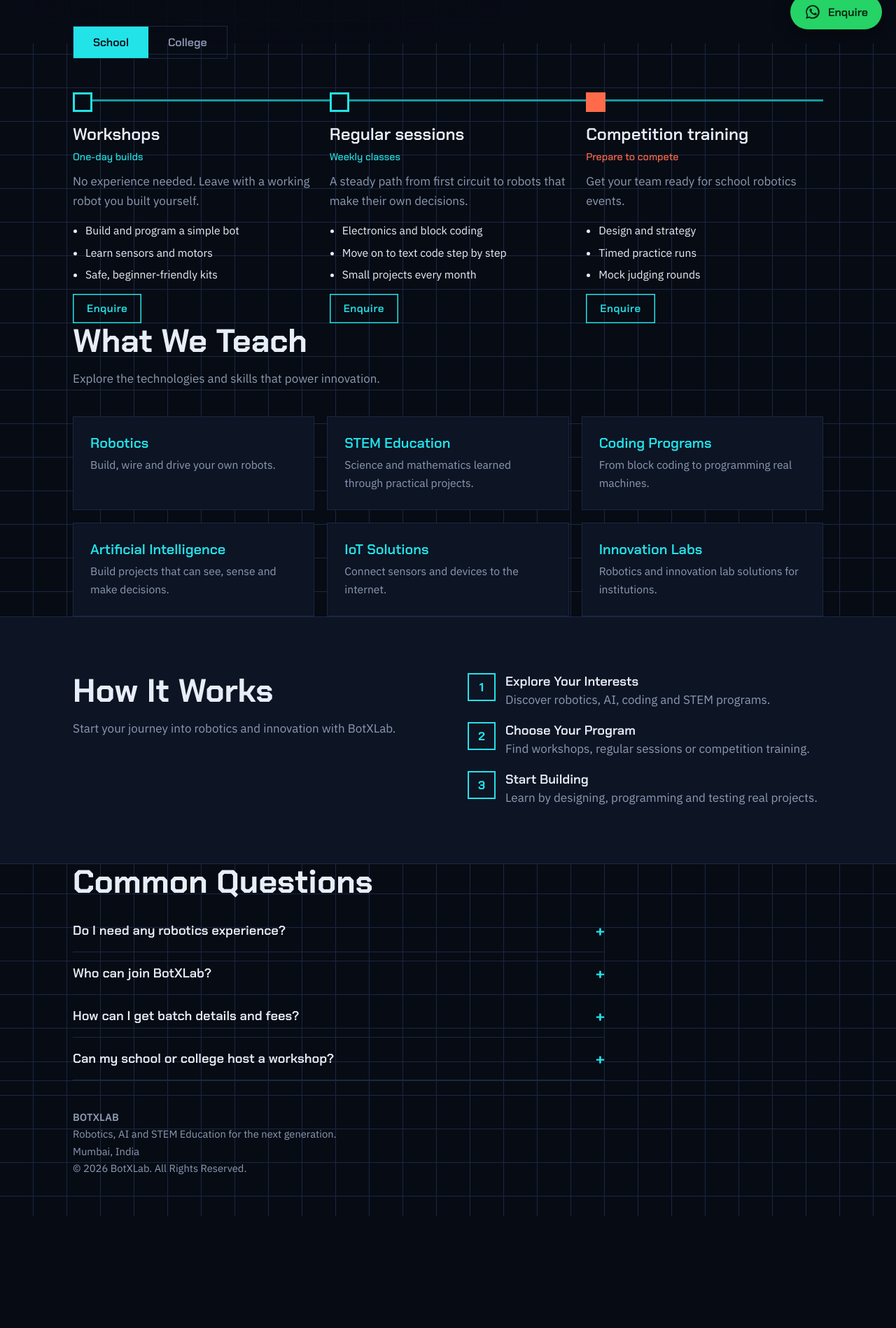
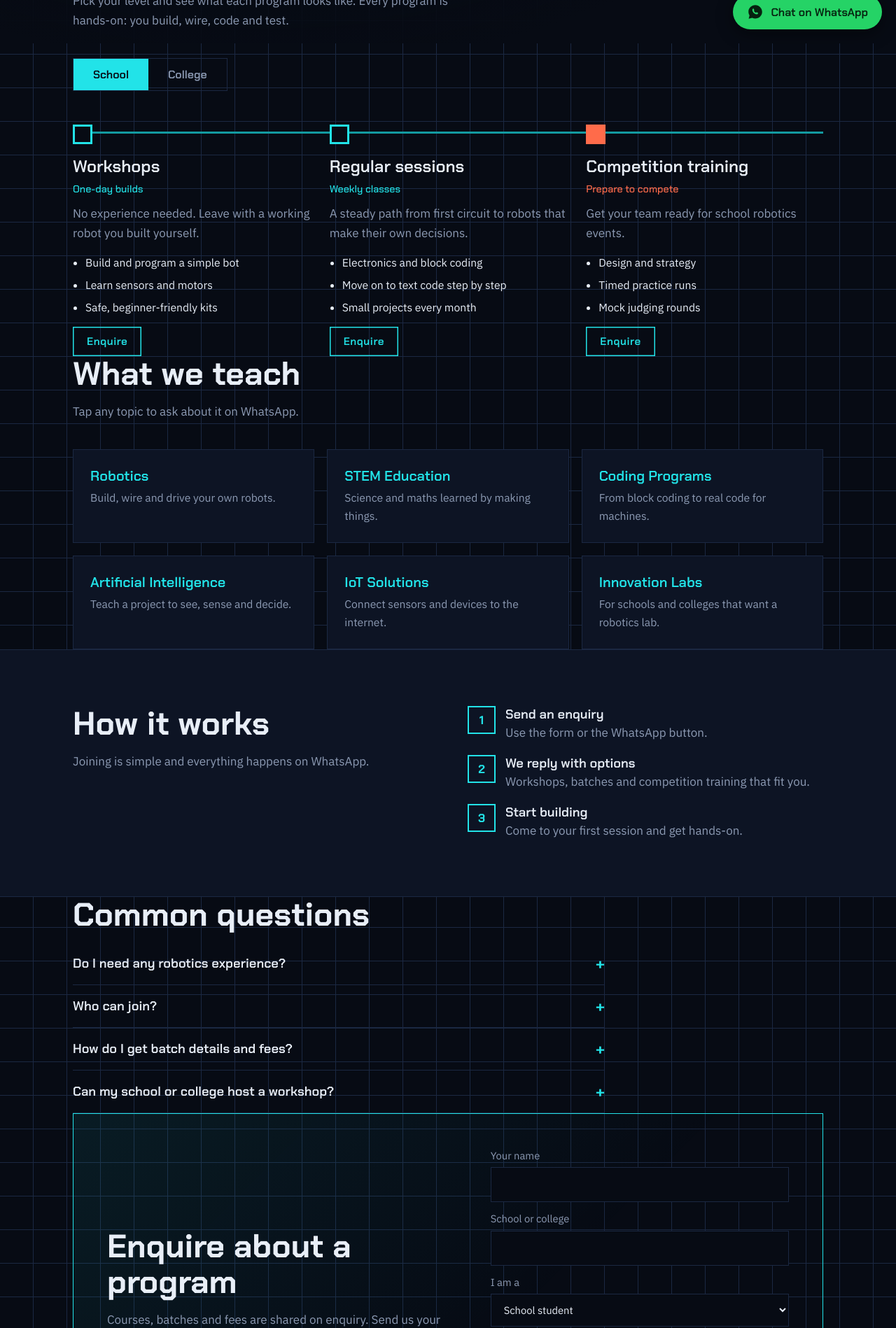
Before and after one commit to affanmukadam/botxlab-website, a plain HTML site: page index.html in a window 1280 px wide. Shown: the part 738-2636 px from the top of the page at 70% size. Before the commit the page ends 2476 px from the top, so only its background shows below. Drawn offline with Linux system fonts and the light colour scheme.

Commit message:
Update index.html

```diff
--- a/index.html
+++ b/index.html
@@ -1,344 +1,126 @@
-
 <!DOCTYPE html>
 <html lang="en">
-
 <head>
-    <meta charset="UTF-8">
-    <meta name="viewport" content="width=device-width, initial-scale=1.0">
-
-    <title>BotXLab | Robotics, AI & STEM Education</title>
-
-    <meta name="description" content="BotXLab offers hands-on robotics workshops, AI, coding, STEM education, competition training and innovation lab solutions for schools and colleges.">
-
-    <meta name="theme-color" content="#0b0b0b">
-
+<meta charset="utf-8">
+<meta name="viewport" content="width=device-width, initial-scale=1">
+<title>Botxlab | Robotics workshops, sessions and competition training</title>
+<meta name="description" content="Robotics and STEM learning for school and college students: hands-on workshops, regular sessions and competition training.">
 <link rel="preconnect" href="https://fonts.googleapis.com">
 <link rel="preconnect" href="https://fonts.gstatic.com" crossorigin>
-
-    <link href="https://fonts.googleapis.com/css2?family=Chakra+Petch:wght@500;600;700&family=IBM+Plex+Sans:wght@400;500;600&display=swap" rel="stylesheet">
-
+<link href="https://fonts.googleapis.com/css2?family=Chakra+Petch:wght@500;600;700&family=IBM+Plex+Sans:wght@400;500&display=swap" rel="stylesheet">
 <link rel="stylesheet" href="css/style.css">
 </head>
-
 <body>
-
-    <!-- NAVBAR -->
-
 <header class="wrap">
-        <nav aria-label="Main navigation">
-
-            <a class="brand" href="#top">
-                <span>BOT</span><b>X</b><span>LAB</span>
-            </a>
-
+  <nav aria-label="Main">
+    <a class="brand" href="#top"><span>BOT</span><b>X</b><span>LAB</span></a>
     <ul>
       <li><a href="#programs">Programs</a></li>
-                <li><a href="#offer">What We Teach</a></li>
-                <li><a href="#how-it-works">How It Works</a></li>
+      <li><a href="#offer">What we teach</a></li>
       <li><a href="#faq">FAQ</a></li>
+      <li><a href="#join">Join</a></li>
     </ul>
-
+    <a class="btn ghost" href="https://wa.me/919969407199?text=Hi%20Botxlab%2C%20I%20want%20to%20enquire%20about%20your%20programs." target="_blank" rel="noopener">WhatsApp us</a>
   </nav>
 </header>
 
+<main id="top">
+  <div class="wrap hero">
+    <div>
+      <h1>Build the robot. Then take it to the arena.</h1>
+      <p class="live" aria-live="off">Botxlab teaches <span id="typewriter-text"></span><span class="caret" aria-hidden="true"></span></p>
+      <p class="lead">Hands-on robotics for school and college students. Learn in workshops, grow in weekly sessions, and train for competitions with a team that builds with you.</p>
+      <div class="cta">
+        <a class="btn" href="#join">Enquire now</a>
+        <a class="btn ghost" href="#programs">See programs</a>
+      </div>
+    </div>
+    <aside class="quick" aria-label="Quick enquiry">
+      <h2>Quick enquiry</h2>
+      <p>Choose and we will open WhatsApp with your message ready.</p>
+      <label>I am a<select id="q-level"><option>School student</option><option>College student</option><option>Parent or teacher</option><option>School or college representative</option></select></label>
+      <label>I want<select id="q-topic"><option>Workshops</option><option>Regular sessions</option><option>Competition training</option><option>Lab setup for my institution</option></select></label>
+      <button class="btn" id="q-go" type="button">Enquire on WhatsApp</button>
+    </aside>
+  </div>
 
-    <main id="top">
+  <section id="programs" class="wrap">
+    <h2>Three ways to learn with us</h2>
+    <p class="sub">Pick your level and see what each program looks like. Every program is hands-on: you build, wire, code and test.</p>
+    <div class="switch" role="group" aria-label="Choose your level">
+      <button type="button" data-level="school" aria-pressed="true">School</button>
+      <button type="button" data-level="college" aria-pressed="false">College</button>
+    </div>
+    <div class="tracks" id="tracks"></div>
+  </section>
 
-        <!-- HERO SECTION -->
+  <section id="offer" class="wrap">
+    <h2>What we teach</h2>
+    <p class="sub">Tap any topic to ask about it on WhatsApp.</p>
+    <div class="svc">
+      <a data-topic="Robotics" href="#"><h3>Robotics</h3><p>Build, wire and drive your own robots.</p></a>
+      <a data-topic="STEM Education" href="#"><h3>STEM Education</h3><p>Science and maths learned by making things.</p></a>
+      <a data-topic="Coding Programs" href="#"><h3>Coding Programs</h3><p>From block coding to real code for machines.</p></a>
+      <a data-topic="Artificial Intelligence" href="#"><h3>Artificial Intelligence</h3><p>Teach a project to see, sense and decide.</p></a>
+      <a data-topic="IoT Solutions" href="#"><h3>IoT Solutions</h3><p>Connect sensors and devices to the internet.</p></a>
+      <a data-topic="Innovation Labs" href="#"><h3>Innovation Labs</h3><p>For schools and colleges that want a robotics lab.</p></a>
+    </div>
+  </section>
 
-        <section class="wrap hero">
+  <section class="build">
+    <div class="wrap grid">
+      <div>
+        <h2>How it works</h2>
+        <p class="sub">Joining is simple and everything happens on WhatsApp.</p>
+      </div>
+      <ol class="steps">
+        <li><b>Send an enquiry</b>Use the form or the WhatsApp button.</li>
+        <li><b>We reply with options</b>Workshops, batches and competition training that fit you.</li>
+        <li><b>Start building</b>Come to your first session and get hands-on.</li>
+      </ol>
+    </div>
+  </section>
 
-            <div class="hero-content">
+  <section id="faq" class="wrap">
+    <h2>Common questions</h2>
+    <div class="faq">
+      <details><summary>Do I need any robotics experience?</summary><p>No. Workshops and regular sessions start from the basics. Competition training is for students who already know the basics.</p></details>
+      <details><summary>Who can join?</summary><p>School and college students. Parents, teachers and institutions can also enquire.</p></details>
+      <details><summary>How do I get batch details and fees?</summary><p>Send an enquiry on WhatsApp and we will share the current batches and fees with you.</p></details>
+      <details><summary>Can my school or college host a workshop?</summary><p>Message us on WhatsApp with your institution's name and we will discuss it with you.</p></details>
+    </div>
+  </section>
 
-                <h1>
-                    Build the robot.
-                    Then take it to the arena.
-                </h1>
+  <section id="join" class="wrap join">
+    <div class="box">
+      <div>
+        <h2>Enquire about a program</h2>
+        <p class="sub" style="margin:0">Courses, batches and fees are shared on enquiry. Send us your details and we will reply on WhatsApp.</p>
+      </div>
+      <form id="enquiry">
+        <label>Your name<input name="name" required autocomplete="name"></label>
+        <label>School or college<input name="inst" autocomplete="organization"></label>
+        <label>I am a<select name="level"><option>School student</option><option>College student</option><option>Parent or teacher</option><option>School or college representative</option></select></label>
+        <label>I am interested in
+          <select name="topic">
+            <option>Workshops</option><option>Regular sessions</option><option>Competition training</option>
+          </select>
+        </label>
+        <button class="btn" type="submit">Send on WhatsApp</button>
+      </form>
+    </div>
+  </section>
+</main>
 
-                <p class="live">
-                    BotXLab teaches
-                    <span id="typewriter-text"></span>
-                    <span class="caret" aria-hidden="true"></span>
-                </p>
-
-                <p class="lead">
-                    Hands-on robotics for school and college students.
-                    Learn in workshops, grow in weekly sessions,
-                    and train for competitions with a team that builds with you.
-                </p>
-
-                <div class="cta">
-
-                    <a class="btn" href="#programs">
-                        Explore Programs
+<a class="wa-float" href="https://wa.me/919969407199?text=Hi%20Botxlab%2C%20I%20want%20to%20enquire%20about%20your%20programs." target="_blank" rel="noopener" aria-label="Chat with Botxlab on WhatsApp">
+  <svg viewBox="0 0 32 32" aria-hidden="true"><path d="M16 3C8.8 3 3 8.7 3 15.7c0 2.5.7 4.8 2 6.8L3.4 29l6.700-1.700c1.800 1 3.800 1.500 5.900 1.500 7.200 0 13-5.700 13-12.700S23.200 3 16 3z"/><path fill="#25D366" d="M12.300 9.800c.3 0 .6 0 .8.600l.9 2.100c.1.300 0 .500-.100.700l-.600.700c.9 1.700 2.300 3 4 3.800l.8-.9c.2-.2.400-.3.700-.2l2.100 1c.3.100.4.300.4.600 0 1.100-.9 2.200-2.200 2.300-3.800.3-9-4.300-8.700-8.600.1-1.100 1-1.900 1.800-2.100z"/></svg>
+  <span>Chat on WhatsApp</span>
 </a>
 
-                    <a class="btn ghost" href="#offer">
-                        What We Teach
-                    </a>
-
-                </div>
-
-            </div>
-
-        </section>
-
-
-        <!-- PROGRAMS -->
-
-        <section id="programs" class="wrap">
-
-            <h2>Three Ways to Learn With Us</h2>
-
-            <p class="sub">
-                Choose your level and explore our learning programs.
-                Every program is hands-on: you build, wire, code and test.
-            </p>
-
-            <div class="switch" role="group" aria-label="Choose your level">
-
-                <button type="button" data-level="school" aria-pressed="true">
-                    School
-                </button>
-
-                <button type="button" data-level="college" aria-pressed="false">
-                    College
-                </button>
-
-            </div>
-
-            <div class="tracks" id="tracks">
-
-                <!-- Program cards populated by JavaScript -->
-
-            </div>
-
-        </section>
-
-
-        <!-- WHAT WE TEACH -->
-
-        <section id="offer" class="wrap">
-
-            <h2>What We Teach</h2>
-
-            <p class="sub">
-                Explore the technologies and skills that power innovation.
-            </p>
-
-            <div class="svc">
-
-                <a href="#programs">
-                    <h3>Robotics</h3>
-                    <p>
-                        Build, wire and drive your own robots.
-                    </p>
-                </a>
-
-                <a href="#programs">
-                    <h3>STEM Education</h3>
-                    <p>
-                        Science and mathematics learned through practical projects.
-                    </p>
-                </a>
-
-                <a href="#programs">
-                    <h3>Coding Programs</h3>
-                    <p>
-                        From block coding to programming real machines.
-                    </p>
-                </a>
-
-                <a href="#programs">
-                    <h3>Artificial Intelligence</h3>
-                    <p>
-                        Build projects that can see, sense and make decisions.
-                    </p>
-                </a>
-
-                <a href="#programs">
-                    <h3>IoT Solutions</h3>
-                    <p>
-                        Connect sensors and devices to the internet.
-                    </p>
-                </a>
-
-                <a href="#programs">
-                    <h3>Innovation Labs</h3>
-                    <p>
-                        Robotics and innovation lab solutions for institutions.
-                    </p>
-                </a>
-
-            </div>
-
-        </section>
-
-
-        <!-- HOW IT WORKS -->
-
-        <section class="build" id="how-it-works">
-
-            <div class="wrap grid">
-
-                <div>
-
-                    <h2>How It Works</h2>
-
-                    <p class="sub">
-                        Start your journey into robotics and innovation
-                        with BotXLab.
-                    </p>
-
-                </div>
-
-                <ol class="steps">
-
-                    <li>
-                        <b>Explore Your Interests</b>
-                        Discover robotics, AI, coding and STEM programs.
-                    </li>
-
-                    <li>
-                        <b>Choose Your Program</b>
-                        Find workshops, regular sessions or competition training.
-                    </li>
-
-                    <li>
-                        <b>Start Building</b>
-                        Learn by designing, programming and testing real projects.
-                    </li>
-
-                </ol>
-
-            </div>
-
-        </section>
-
-
-        <!-- FAQ -->
-
-        <section id="faq" class="wrap">
-
-            <h2>Common Questions</h2>
-
-            <div class="faq">
-
-                <details>
-                    <summary>
-                        Do I need any robotics experience?
-                    </summary>
-
-                    <p>
-                        No. Workshops and regular sessions start from the basics.
-                        Competition training is suitable for students
-                        who already understand the fundamentals.
-                    </p>
-                </details>
-
-
-                <details>
-                    <summary>
-                        Who can join BotXLab?
-                    </summary>
-
-                    <p>
-                        School and college students can join.
-                        Parents, teachers and institutions can also
-                        explore our programs.
-                    </p>
-                </details>
-
-
-                <details>
-                    <summary>
-                        How can I get batch details and fees?
-                    </summary>
-
-                    <p>
-                        Contact our team through the WhatsApp button
-                        to receive information about current batches and fees.
-                    </p>
-                </details>
-
-
-                <details>
-                    <summary>
-                        Can my school or college host a workshop?
-                    </summary>
-
-                    <p>
-                        Yes. We conduct robotics and STEM workshops
-                        for schools and colleges.
-                    </p>
-                </details>
-
-            </div>
-
-        </section>
-
-    </main>
-
-
-    <!-- SINGLE FLOATING WHATSAPP BUTTON -->
-
-    <a
-        href="https://wa.me/919969407199?text=Hi%20BotXLab%2C%20I%20want%20to%20enquire%20about%20your%20programs."
-        class="wa-float"
-        target="_blank"
-        rel="noopener noreferrer"
-        aria-label="Enquire on WhatsApp"
-    >
-
-        <svg viewBox="0 0 32 32" aria-hidden="true">
-
-            <path
-                fill="currentColor"
-                d="M16 3C8.8 3 3 8.8 3 16c0 2.3.6 4.6 1.8 6.6L3 29l6.6-1.7A13 13 0 1 0 16 3zm0 23.5c-2 0-4-.5-5.7-1.6l-.4-.2-3.9 1 1-3.8-.3-.4A10.5 10.5 0 1 1 16 26.5z"
-            />
-
-            <path
-                fill="currentColor"
-                d="M12.2 9.5c-.3 0-.7.1-1 .5-.4.4-1.2 1.2-1.2 2.8s1.2 3.2 1.4 3.4c.2.2 2.4 3.8 5.9 5.2 2.9 1.2 3.5 1 4.1.9.6-.1 1.9-.8 2.2-1.6.3-.8.3-1.5.2-1.7-.1-.1-.3-.2-.7-.4l-2.2-1.1c-.3-.1-.6-.2-.8.2-.3.4-.9 1.1-1.1 1.3-.2.2-.4.3-.7.1-.4-.2-1.5-.6-2.8-1.8-1-.9-1.7-2-1.9-2.4-.2-.3 0-.5.2-.7l.5-.6c.2-.2.2-.4.3-.6.1-.2 0-.5 0-.6l-1-2.3c-.2-.5-.5-.6-.9-.6z"
-            />
-
-        </svg>
-
-        <span>Enquire</span>
-
-    </a>
-
-
-    <!-- FOOTER -->
-
 <footer>
-
-        <div class="wrap">
-
-            <div>
-                <strong>BOTXLAB</strong>
-            </div>
-
-            <p>
-                Robotics, AI and STEM Education for the next generation.
-            </p>
-
-            <p>
-                Mumbai, India
-            </p>
-
-            <p>
-                © 2026 BotXLab. All Rights Reserved.
-            </p>
-
-        </div>
-
+  <div class="wrap">Botxlab. Robotics and STEM education for school and college students.<br>WhatsApp: <a href="https://wa.me/919969407199?text=Hi%20Botxlab%2C%20I%20want%20to%20enquire%20about%20your%20programs." target="_blank" rel="noopener">+91 99694 07199</a></div>
 </footer>
 
-
-    <!-- JAVASCRIPT -->
-
 <script src="js/script.js"></script>
-
 </body>
 </html>
```
Lines whose indentation alone changed are shown as unchanged.
